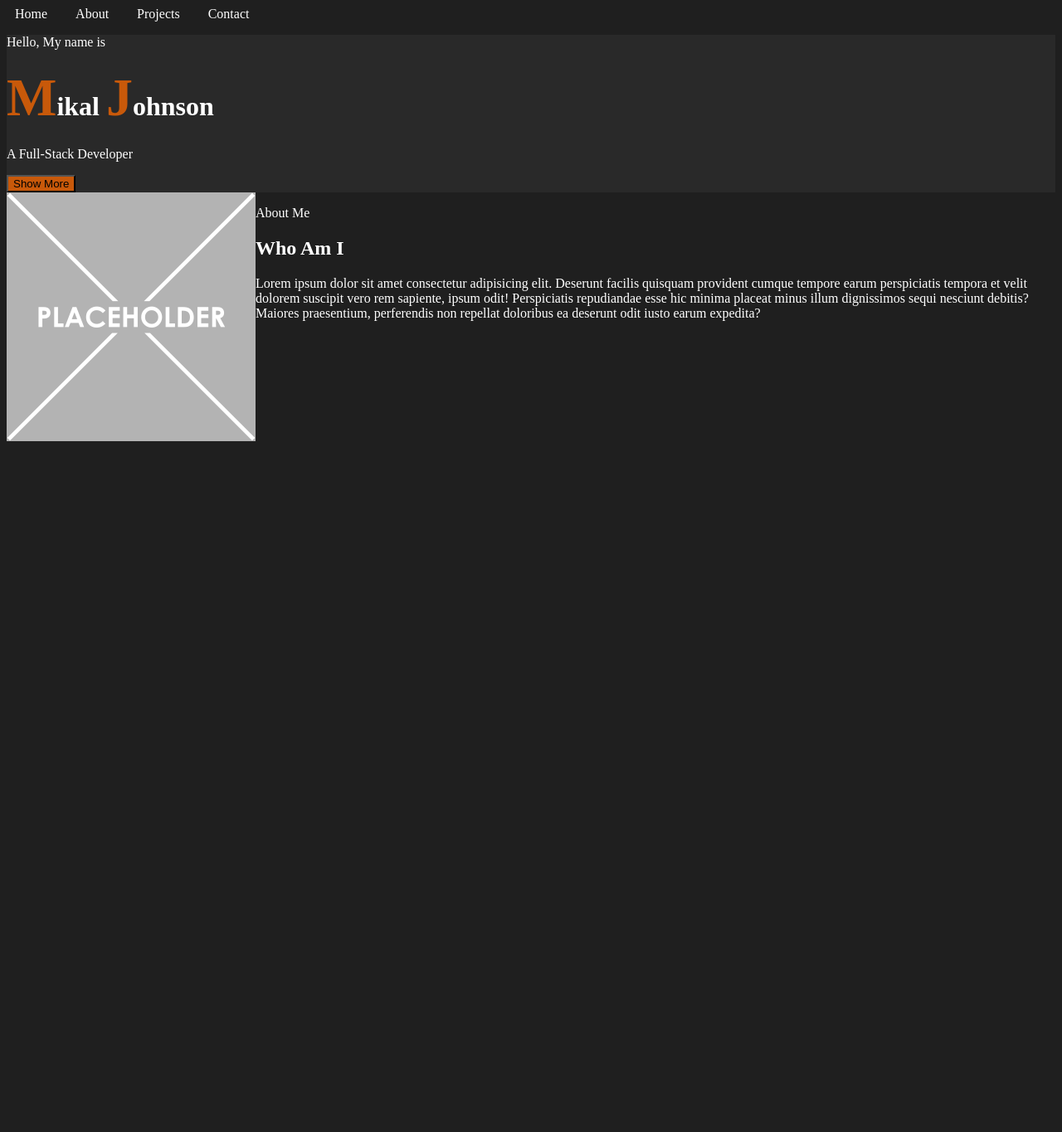
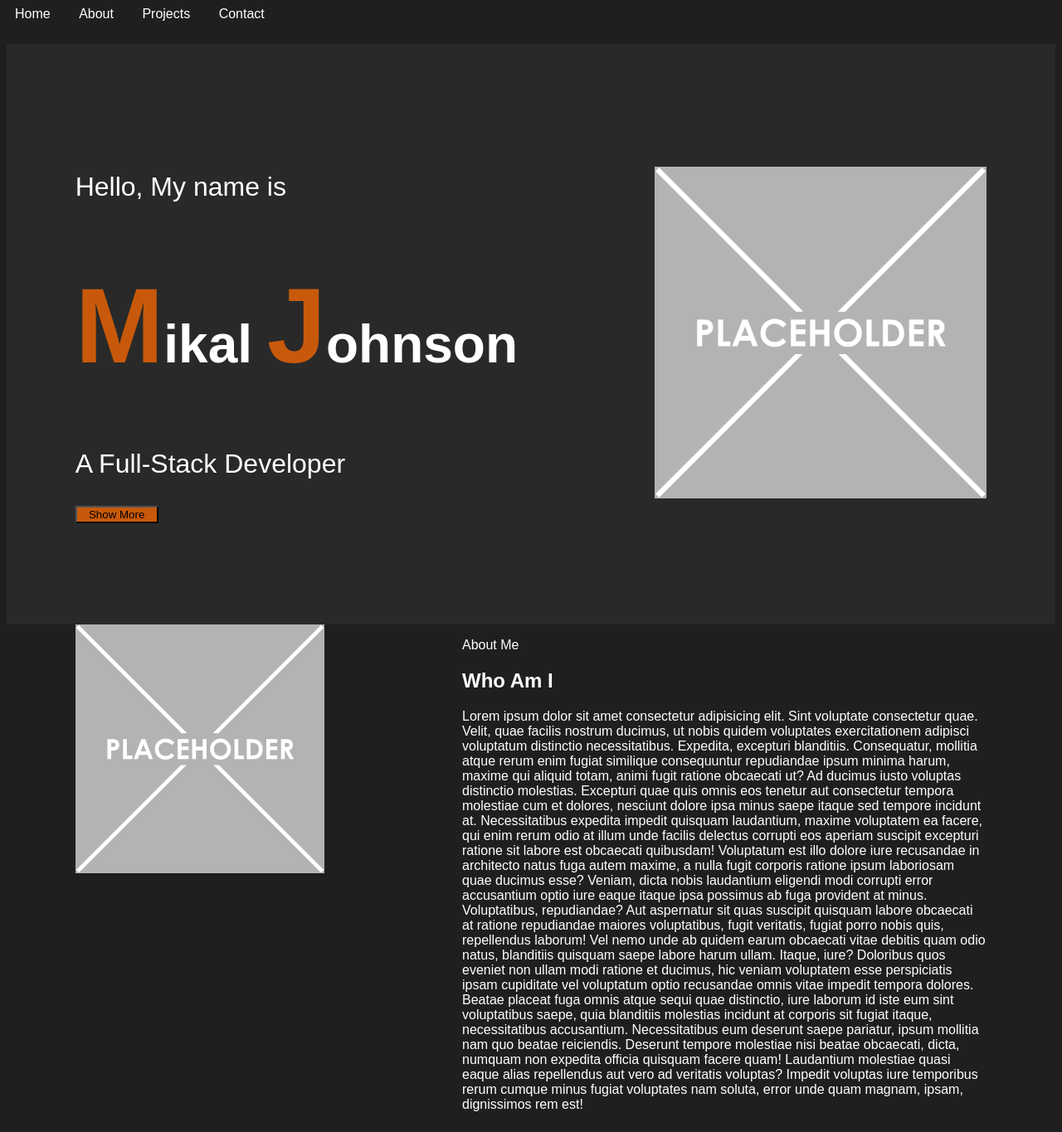
Before and after one commit to MikalJohnson/Old-Portfolio, a Flask app: page / in a window 1280 px wide. Shown: the whole page at 83% size. Before the commit the page ends 532 px from the top, so only its background shows below. Run offline with Flask 3, Linux system fonts and the light colour scheme.

Commit message:
Added Flexbox To Page

```diff
--- a/static/styles.css
+++ b/static/styles.css
@@ -1,11 +1,15 @@
 body {
   background-color: #1f1f1f;
   color: white;
+  font-family: sans-serif;
 }
 
 /* Styling for the header/banner */
 
 
+nav{
+  height: 45px;
+}
 
 nav ul {
   list-style-type: none;
@@ -40,10 +44,26 @@ nav ul li a:hover {
   }
 }
 
-.intro{
-    background-color: #292929;
-    height: 100%;
+.intro-wrapper{
+  display: flex;
+  justify-content: space-around;
+  justify-items: baseline;
+  align-content: space-between;
+  background-color: #292929;
+  align-items: center;
+  height: 700px;
+}
 
+.left-intro{
+    display: flex;
+    flex-direction: column;
+    align-content: space-between;
+    font-size: 2rem;
+}
+
+.right-intro img{
+  height: 400px;
+  width: 400px;
 }
 
 span {
@@ -51,20 +71,28 @@ span {
     color: #c8590a;
 }
 
-.intro > h1 {
+.left-intro > h1 {
   animation: slide-in 3s ease-in-out forwards;
 }
 
 button{
     background-color: #c8590a;
+    width: 100px;
 }
 
-.about-me{
+.about-me-wrapper{
   display: flex;
   justify-content: space-around;
+  justify-items: center;
+  margin: 0px;
 }
 
 .left-about-me img{
   height: 300px;
   width: 300px;
 }
+
+.right-about-me{
+  height: 300;
+  width: 50%;
+}
--- a/templates/index.html
+++ b/templates/index.html
@@ -3,7 +3,10 @@
   <head>
     <meta charset="UTF-8" />
     <meta name="viewport" content="width=device-width, initial-scale=1.0" />
-    <link rel="stylesheet" href="{{url_for('static', filename = 'styles.css')}}"/>
+    <link
+      rel="stylesheet"
+      href="{{url_for('static', filename = 'styles.css')}}"
+    />
     <title>Welcome</title>
   </head>
   <body>
@@ -18,29 +21,72 @@
       </nav>
     </header>
 
-    <div class="intro">
-      <p>Hello, My name is</p>
-      <h1><span>M</span>ikal <span>J</span>ohnson</h1>
-      <p>A Full-Stack Developer</p>
-      <button>Show More</button>
+    <div class="intro-wrapper">
+      <div class="left-intro">
+        <p>Hello, My name is</p>
+        <h1><span>M</span>ikal <span>J</span>ohnson</h1>
+        <p>A Full-Stack Developer</p>
+        <button>Show More</button>
+      </div>
+      <div class="right-intro">
+        <img
+        src="{{url_for('static', filename='Placeholder.png')}}"
+        alt="Placeholder"/>
+      </div>
     </div>
 
-    <div class="about-me">
+    <div class="about-me-wrapper">
       <div class="left-about-me">
-        <img src="{{url_for('static', filename='Placeholder.png')}}" alt="Placeholder">
+        <img
+          src="{{url_for('static', filename='Placeholder.png')}}"
+          alt="Placeholder"
+        />
       </div>
       <div class="right-about-me">
         <p>About Me</p>
         <h2>Who Am I</h2>
         <p>
-          Lorem ipsum dolor sit amet consectetur adipisicing elit. Deserunt
-          facilis quisquam provident cumque tempore earum perspiciatis tempora
-          et velit dolorem suscipit vero rem sapiente, ipsum odit! Perspiciatis
-          repudiandae esse hic minima placeat minus illum dignissimos sequi
-          nesciunt debitis? Maiores praesentium, perferendis non repellat
-          doloribus ea deserunt odit iusto earum expedita?
+          Lorem ipsum dolor sit amet consectetur adipisicing elit. Sint
+          voluptate consectetur quae. Velit, quae facilis nostrum ducimus, ut
+          nobis quidem voluptates exercitationem adipisci voluptatum distinctio
+          necessitatibus. Expedita, excepturi blanditiis. Consequatur, mollitia
+          atque rerum enim fugiat similique consequuntur repudiandae ipsum
+          minima harum, maxime qui aliquid totam, animi fugit ratione obcaecati
+          ut? Ad ducimus iusto voluptas distinctio molestias. Excepturi quae
+          quis omnis eos tenetur aut consectetur tempora molestiae cum et
+          dolores, nesciunt dolore ipsa minus saepe itaque sed tempore incidunt
+          at. Necessitatibus expedita impedit quisquam laudantium, maxime
+          voluptatem ea facere, qui enim rerum odio at illum unde facilis
+          delectus corrupti eos aperiam suscipit excepturi ratione sit labore
+          est obcaecati quibusdam! Voluptatum est illo dolore iure recusandae in
+          architecto natus fuga autem maxime, a nulla fugit corporis ratione
+          ipsum laboriosam quae ducimus esse? Veniam, dicta nobis laudantium
+          eligendi modi corrupti error accusantium optio iure eaque itaque ipsa
+          possimus ab fuga provident at minus. Voluptatibus, repudiandae? Aut
+          aspernatur sit quas suscipit quisquam labore obcaecati at ratione
+          repudiandae maiores voluptatibus, fugit veritatis, fugiat porro nobis
+          quis, repellendus laborum! Vel nemo unde ab quidem earum obcaecati
+          vitae debitis quam odio natus, blanditiis quisquam saepe labore harum
+          ullam. Itaque, iure? Doloribus quos eveniet non ullam modi ratione et
+          ducimus, hic veniam voluptatem esse perspiciatis ipsam cupiditate vel
+          voluptatum optio recusandae omnis vitae impedit tempora dolores.
+          Beatae placeat fuga omnis atque sequi quae distinctio, iure laborum id
+          iste eum sint voluptatibus saepe, quia blanditiis molestias incidunt
+          at corporis sit fugiat itaque, necessitatibus accusantium.
+          Necessitatibus eum deserunt saepe pariatur, ipsum mollitia nam quo
+          beatae reiciendis. Deserunt tempore molestiae nisi beatae obcaecati,
+          dicta, numquam non expedita officia quisquam facere quam! Laudantium
+          molestiae quasi eaque alias repellendus aut vero ad veritatis
+          voluptas? Impedit voluptas iure temporibus rerum cumque minus fugiat
+          voluptates nam soluta, error unde quam magnam, ipsam, dignissimos rem
+          est!
         </p>
       </div>
+    </div>
+
+    <div class="services-wrapper">
+      <!-- Some flask loop to display projects or services need to go here -->
+
     </div>
 
     <script src="app.js"></script>
```
